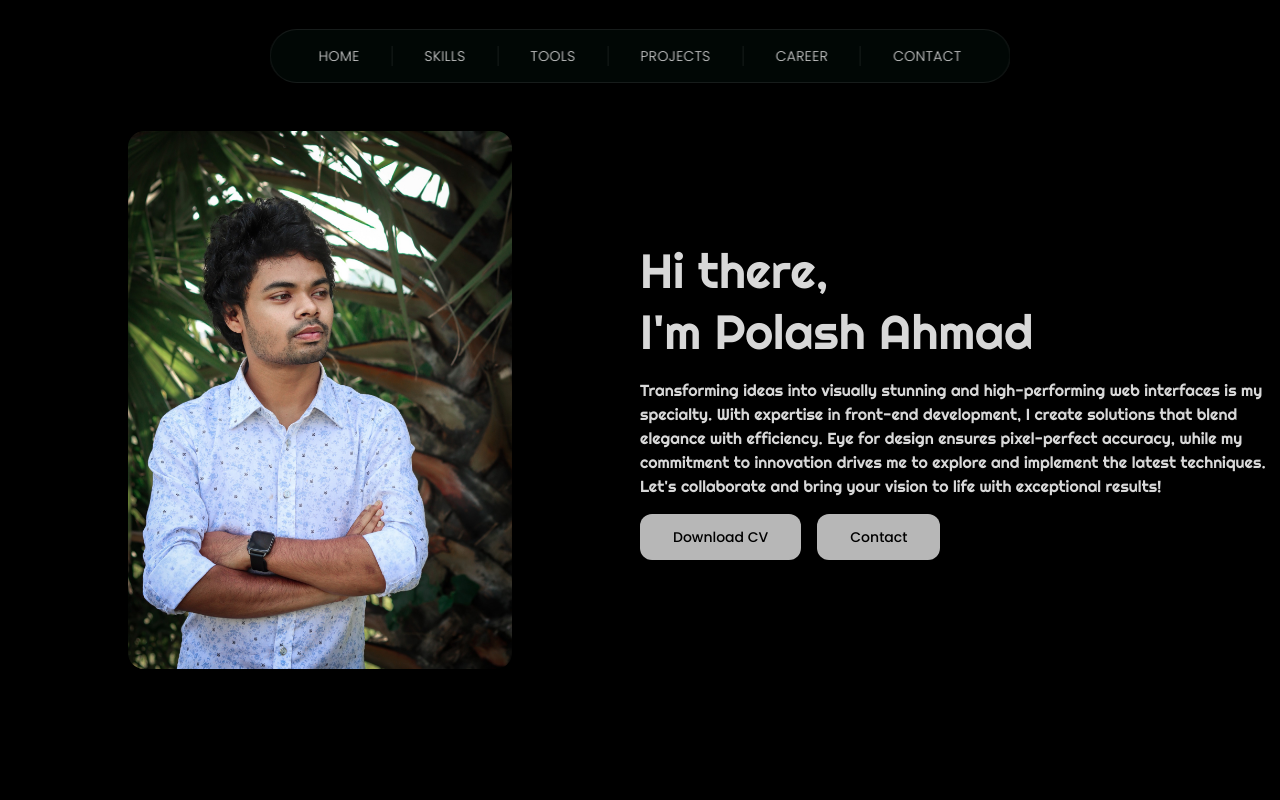
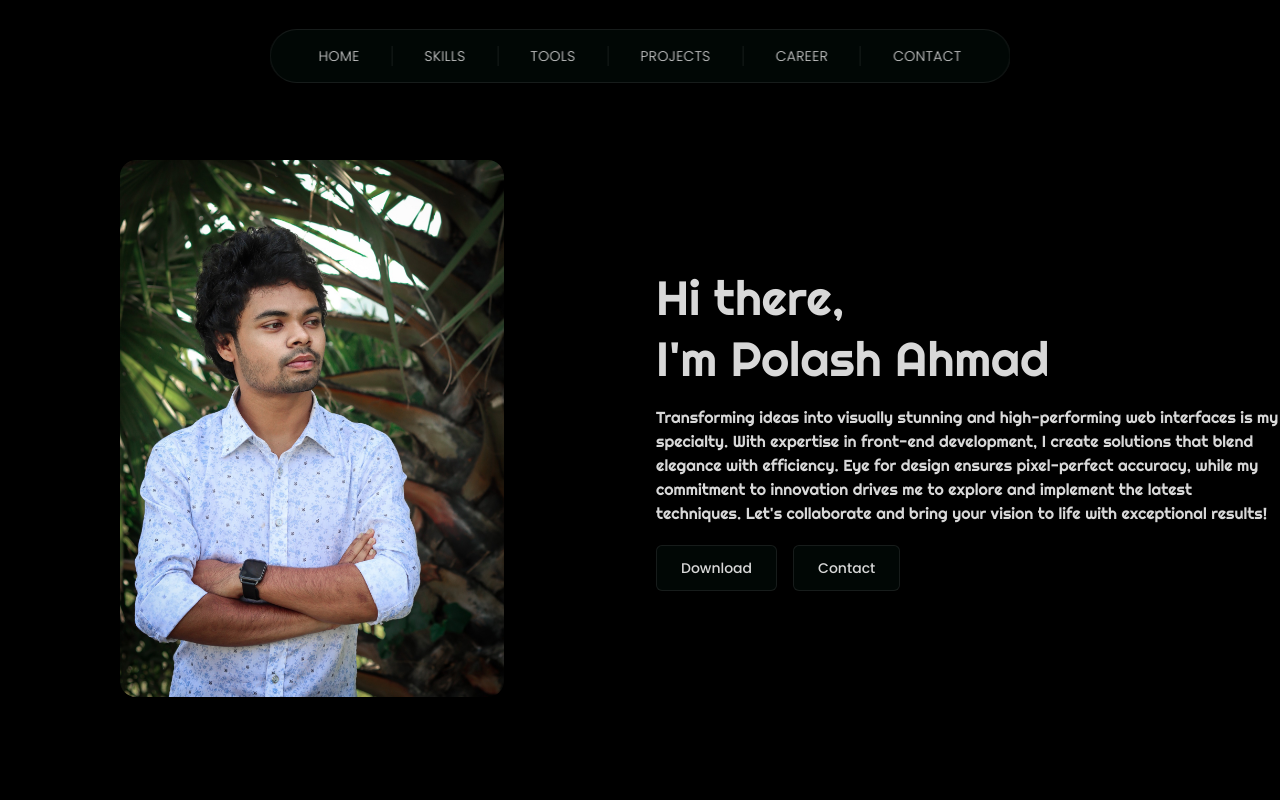
Before and after one commit to Polashahmad01/front-end-portfolio-app, a Next.js app: page / in a window 1280 px wide. Shown: the top 800 px of the page. Built offline with nearby package versions, Linux system fonts and the light colour scheme.

Commit message:
Update IntroPage layout and styling

```diff
--- a/src/components/IntroPage.jsx
+++ b/src/components/IntroPage.jsx
@@ -1,5 +1,4 @@
 import Image from "next/image";
-// import authorImgSrc from "../../public/images/polash.png";
 import realImgSrc from "../../public/images/polash_ahmad.jpg";
 import { Righteous } from "next/font/google";
 
@@ -7,13 +6,12 @@ const righteous = Righteous({ subsets: ["latin"], weight: ["400"] });
 
 export default function IntroPage() {
   return (
-    <section className="flex justify-center items-center min-h-screen">
-
-      <div className="container mx-auto flex flex-col sm:flex-row justify-between items-center h-full">
-        <div className="flex-1">
+    <section className="container mx-auto">
+      <div className="mx-4 xl:mx-0">
+        <div className="grid grid-cols-1 lg:grid-cols-2 items-center gap-8 pt-[10vh] lg:py-[20vh]">
+          <div>
             <div className="block mx-auto object-cover w-64 sm:w-96">
               <Image
-              // src={authorImgSrc}
                 src={realImgSrc}
                 alt="Polash Ahmad"
                 priority
@@ -21,26 +19,25 @@ export default function IntroPage() {
               />
             </div>
           </div>
-
-        <div className="flex-1 opacity-85">
-          <h1 className={`mb-4 leading-[61px] text-5xl ${righteous.className}`}>
+          <div className="opacity-85">
+            <h1 className={`mb-4 lg:leading-[61px] text-3xl text-center lg:text-left lg:text-5xl ${righteous.className}`}>
               <span className="">Hi there,</span>
               <br />
               <span className="">I&apos;m Polash Ahmad</span>
             </h1>
-          <p className={`mb-4 ${righteous.className}`}>
+            <p className={`mb-4 ${righteous.className} font-light text-center lg:text-left mb-5`}>
               Transforming ideas into visually stunning and high-performing web interfaces is my specialty.
               With expertise in front-end development, I create solutions that blend elegance with efficiency.
               Eye for design ensures pixel-perfect accuracy, while my commitment to innovation drives me to explore and implement the latest techniques.
               Let&apos;s collaborate and bring your vision to life with exceptional results!
             </p>
-          <div className="flex items-center gap-4 font-medium text-sm text-black opacity-85">
-            <button className="px-8 py-3 border border-solid rounded-xl backdrop-blur-xl border-[rgba(255,255,255,.1)] bg-white">Download CV</button>
-            <button className="px-8 py-3 border border-solid rounded-xl backdrop-blur-xl border-[rgba(255,255,255,.1)] bg-white">Contact</button>
+            <div className="text-sm flex items-center justify-center lg:justify-start gap-4">
+              <button className="bg-[#141414] py-3 px-6 rounded-md font-medium border border-solid backdrop-blur-xl border-[rgba(255,255,255,.1)] bg-[rgba(4,19,14,.5)]">Download</button>
+              <button className="bg-[#141414] py-3 px-6 rounded-md font-medium border border-solid backdrop-blur-xl border-[rgba(255,255,255,.1)] bg-[rgba(4,19,14,.5)]">Contact</button>
             </div>
           </div>
         </div>
-
+      </div>
     </section>
   );
 }
```
Lines whose indentation alone changed are shown as unchanged.
